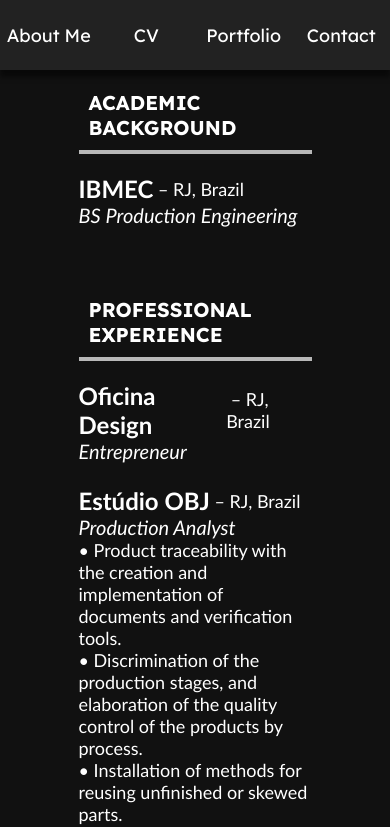
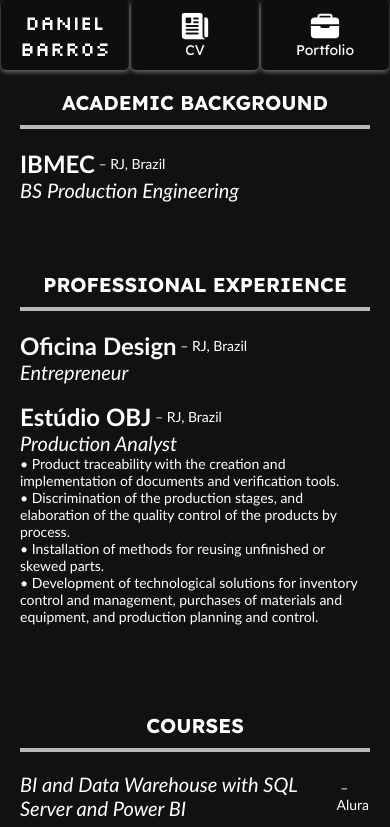
Before and after one commit to danielpqb/web-profile, a React (Create React App) app: page /cv in a window 390 px wide. Shown: the top 827 px of the page. Built offline with nearby package versions, Linux system fonts and the light colour scheme.

Commit message:
Responsive Mobile Layout

```diff
--- a/public/index.html
+++ b/public/index.html
@@ -11,6 +11,9 @@
   <link
     href="https://fonts.googleapis.com/css2?family=Lexend+Deca:wght@100;200;300;400;500;600;700;800;900&display=swap"
     rel="stylesheet">
+  <link href="https://fonts.googleapis.com/css2?family=Dancing+Script:wght@700&display=swap" rel="stylesheet">
+  <link href="https://fonts.googleapis.com/css2?family=Silkscreen:wght@400;700&display=swap" rel="stylesheet">
+
 
 </head>
 
--- a/src/GlobalStyles.js
+++ b/src/GlobalStyles.js
@@ -1,6 +1,10 @@
 import { createGlobalStyle } from 'styled-components';
 
 export const GlobalStyle = createGlobalStyle`
+  :root {
+    --fontsize: 18px;
+  }
+
   * {
     background: none;
     border: none;
@@ -13,7 +17,7 @@ export const GlobalStyle = createGlobalStyle`
     font-family: 'Lexend Deca';
     font-style: normal;
     font-weight: 400;
-    font-size: 18px;
+    font-size: var(--fontsize);
     color: white;
   }
 
@@ -53,4 +57,10 @@ export const GlobalStyle = createGlobalStyle`
     width: 100%;
     height: 100%;
   }
+
+  @media (max-width: 1100px) {
+    * {
+      font-size: calc(var(--fontsize) - 4px);
+    }
+  }
 `;
--- a/src/components/App.jsx
+++ b/src/components/App.jsx
@@ -19,7 +19,6 @@ export default function App() {
             <Route path="/" element={<Home />}></Route>
             <Route path="/cv" element={<CV />}></Route>
             <Route path="/portfolio" element={<Portfolio />}></Route>
-            <Route path="/contact" element={<Home />}></Route>
           </Routes>
         </UserContext.Provider>
       </BrowserRouter>
--- a/src/components/ContactLinks.jsx
+++ b/src/components/ContactLinks.jsx
@@ -64,7 +64,7 @@ const Container = styled.div`
   }
 
   ion-icon {
-    font-size: 35px;
+    font-size: calc(var(--fontsize) + 17px);
     color: rgba(255, 255, 255, 0.9);
 
     padding: 5px;
--- a/src/components/Header.jsx
+++ b/src/components/Header.jsx
@@ -4,16 +4,37 @@ import styled from "styled-components"
 export default function Header() {
   return (
     <Container>
-      <div><Link to={'/'}>About Me</Link></div>
-      <div><Link to={'/cv'}>CV</Link></div>
-      <div><Link to={'/portfolio'}>Portfolio</Link></div>
-      <div><Link to={'/contact'}>Contact</Link></div>
+
+      <Logo>
+        <Link to={'/'}>
+          <h1>Daniel Barros</h1>
+        </Link>
+      </Logo>
+
+      <div>
+        <Link to={'/cv'}>
+          <ion-icon name='newspaper'></ion-icon>
+          <h1>CV</h1>
+        </Link>
+      </div>
+
+      <div>
+        <Link to={'/portfolio'}>
+          <ion-icon name='briefcase'></ion-icon>
+          <h1>Portfolio</h1>
+        </Link>
+      </div>
+
     </Container>
   )
 };
 
 const Container = styled.div`
   & {
+    justify-content: flex-end;
+
+    text-align: center;
+
     position: fixed;
     top: 0;
     left: 0;
@@ -22,11 +43,46 @@ const Container = styled.div`
 
     z-index: 1;
 
-    background-color: rgba(35, 35, 35, 0.99);
-    box-shadow: 0px 7px 5px rgba(0, 0, 0, 0.5);
+    background-color: rgba(15, 15, 15, 0.99);
+  }
+
+  div {
+    box-shadow: 0px 2px 5px rgba(255, 255, 255, 0.4);
+    border-radius: 5px;
+    margin: 0px 1px;
+    padding: 0px 15px;
   }
 
   a {
+    display: flex;
+    justify-content: center;
+    align-items: center;
+
+    width: 100%;
+    height: 100%;
+
     color: white;
   }
+
+  ion-icon {
+    margin-right: 10px;
+    font-size: calc(var(--fontsize) + 12px);
+  }
+
+  @media (max-width: 1100px) {
+    a {
+      flex-direction: column;
+    }
+
+    ion-icon {
+      margin-right: 0px;
+    }
+  }
 `
+
+const Logo = styled.div`
+  h1 {
+    font-family: 'Silkscreen';
+    font-size: calc(var(--fontsize) + 2px);
+  }
+`
--- a/src/components/Language.jsx
+++ b/src/components/Language.jsx
@@ -23,7 +23,7 @@ const Name = styled.div`
     max-width: 130px;
     justify-content: flex-end;
 
-    font-size: 16px;
+    font-size: calc(var(--fontsize) - 2px);
 
     margin-bottom: 4px;
   }
--- a/src/components/MyTable.jsx
+++ b/src/components/MyTable.jsx
@@ -52,14 +52,14 @@ const Container = styled.table`
   }
 
   img {
-    max-width: 40px;
-    max-height: 40px;
+    max-width: 34px;
+    max-height: 34px;
     vertical-align: middle;
     object-fit: contain;
   }
 
   ion-icon {
-    font-size: 35px;
+    font-size: calc(var(--fontsize) + 12px);
   }
 
   a {
--- a/src/components/Screens/CV.jsx
+++ b/src/components/Screens/CV.jsx
@@ -261,6 +261,10 @@ const Container = styled.div`
     justify-content: flex-start;
 
     padding: 20px;
+
+    @media (max-width: 1100px) {
+      width: calc(100vw - (100vw - 100%));
+    }
   }
 `
 
@@ -286,12 +290,12 @@ const Text = styled.div`
   }
 
   h1 {
-    font-size: 24px;
+    font-size: calc(var(--fontsize) + 6px);
     font-weight: bold;
   }
 
   h2 {
-    font-size: 20px;
+    font-size: calc(var(--fontsize) + 2px);
     font-style: italic;
   }
 
--- a/src/components/Screens/Home.jsx
+++ b/src/components/Screens/Home.jsx
@@ -42,11 +42,11 @@ const Info = styled.div`
   }
 
   h1 {
-    font-size: 45px;
+    font-size: calc(var(--fontsize) + 27px);
   }
 
   h2 {
-    font-size: 18px;
+    font-size: calc(var(--fontsize) + 0px);
     font-style: italic;
   }
 `
--- a/src/components/Screens/Portfolio.jsx
+++ b/src/components/Screens/Portfolio.jsx
@@ -85,6 +85,10 @@ const Container = styled.div`
     justify-content: flex-start;
 
     padding: 20px;
+
+    @media (max-width: 1100px) {
+      width: calc(100vw - (100vw - 100%));
+    }
   }
 `
 
@@ -97,4 +101,14 @@ const GitStats = styled.div`
     height: 175px;
     padding: 5px;
   }
+
+  @media (max-width: 1100px) {
+    & {
+      flex-direction: column;
+    }
+
+    a {
+      height: auto;
+    }
+  }
 `
--- a/src/components/SectionBreaker.jsx
+++ b/src/components/SectionBreaker.jsx
@@ -19,7 +19,7 @@ const Container = styled.div`
     margin-bottom: 20px;
     padding: 10px;
 
-    font-size: 20px;
+    font-size: calc(var(--fontsize) + 2px);
     font-weight: bold;
   }
 `
--- a/src/components/Skill.jsx
+++ b/src/components/Skill.jsx
@@ -43,7 +43,7 @@ const Container = styled.div`
     padding: 0px 5px;
     color: rgba(255, 255, 255, 0.9);
 
-    font-size: 15px;
+    font-size: calc(var(--fontsize) - 3px);
   }
 
   div {
```
